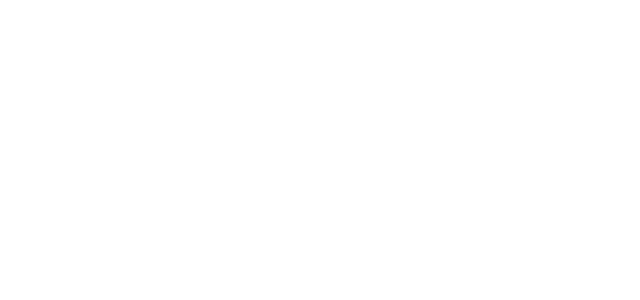
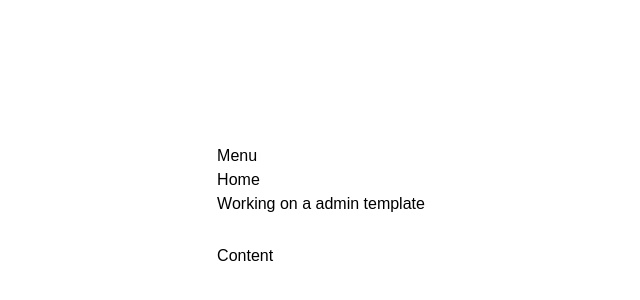
Before and after one commit to wagnnermorais/Next-React-Full-Course, a Next.js app in the folder projects/03 - ADMIN Template/: page / in a window 1280 px wide. Shown: the part 180-480 px from the top of the page, without its empty margins (319-959 px from the left). Built offline with nearby package versions, Linux system fonts and the light colour scheme.

Commit message:
feat: importing layout in home page

```diff
--- a/projects/03 - ADMIN Template/src/pages/index.tsx
+++ b/projects/03 - ADMIN Template/src/pages/index.tsx
@@ -1,3 +1,4 @@
+import Layout from "@/components/template/Layout";
 import Head from "next/head";
 
 export default function Home() {
@@ -9,6 +10,9 @@ export default function Home() {
         <link rel="icon" href="/favicon.ico" />
         <title>Admin Template</title>
       </Head>
+      <Layout title="Home" subtitle="Working on a admin template">
+        <h2>Content</h2>
+      </Layout>
     </div>
   );
 }
```
